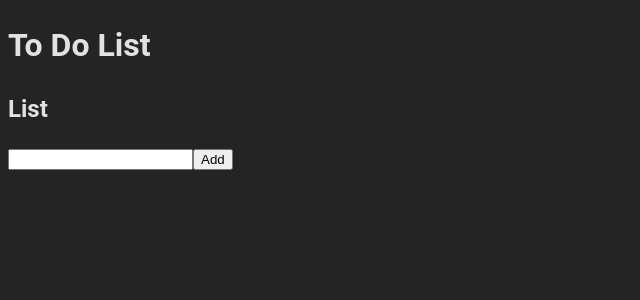
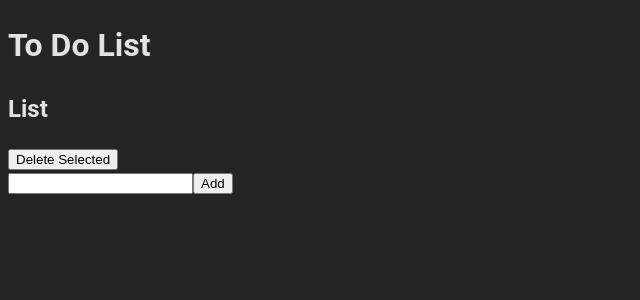
Before and after one commit to SotoCarlosJ/todo-trabajo-N-1, a React (Vite) app: page / in a window 1280 px wide. Shown: the top 300 px of the page, without its empty margins (0-640 px from the left). Built offline with nearby package versions, Linux system fonts and the light colour scheme.

Commit message:
Agregando un funcion para eliminar varios items seleccionados al mismo tiempo

```diff
--- a/src/components/ToDo/ToDo.jsx
+++ b/src/components/ToDo/ToDo.jsx
@@ -54,6 +54,14 @@ const ToDo = () => {
         setTasks(newTasks);
     };
 
+    const deleteSelection = () => {
+        const list = document.getElementsByClassName('listItem');
+        const items = [...list]
+        const itemsFiltered = items.filter(item => item.children[0].checked === false);
+        const newTasks = itemsFiltered.map(item => item.children[1].innerHTML);
+        setTasks(newTasks);
+    };
+
     return (
         <div>
             <h1>To Do List</h1>
@@ -64,6 +72,8 @@ const ToDo = () => {
                     {tasks.map(task => <ToDoItem task={task} key={task} handleEdit={handleEdit} handleDelete={handleDelete}/>)}
                 </ToDoList>
             </section>
+
+            <button onClick={() => deleteSelection()}>Delete Selected</button>
 
             <section>
                 <form onSubmit={(e) => handleSubmit(e)}>
--- a/src/components/ToDoItem/ToDoItem.jsx
+++ b/src/components/ToDoItem/ToDoItem.jsx
@@ -2,7 +2,7 @@ import React from 'react';
 
 const ToDoItem = ({ task, handleEdit, handleDelete }) => {
     return (
-        <div
+        <div className='listItem'
         style={{
             display: "flex",
             width: "300px",
```
